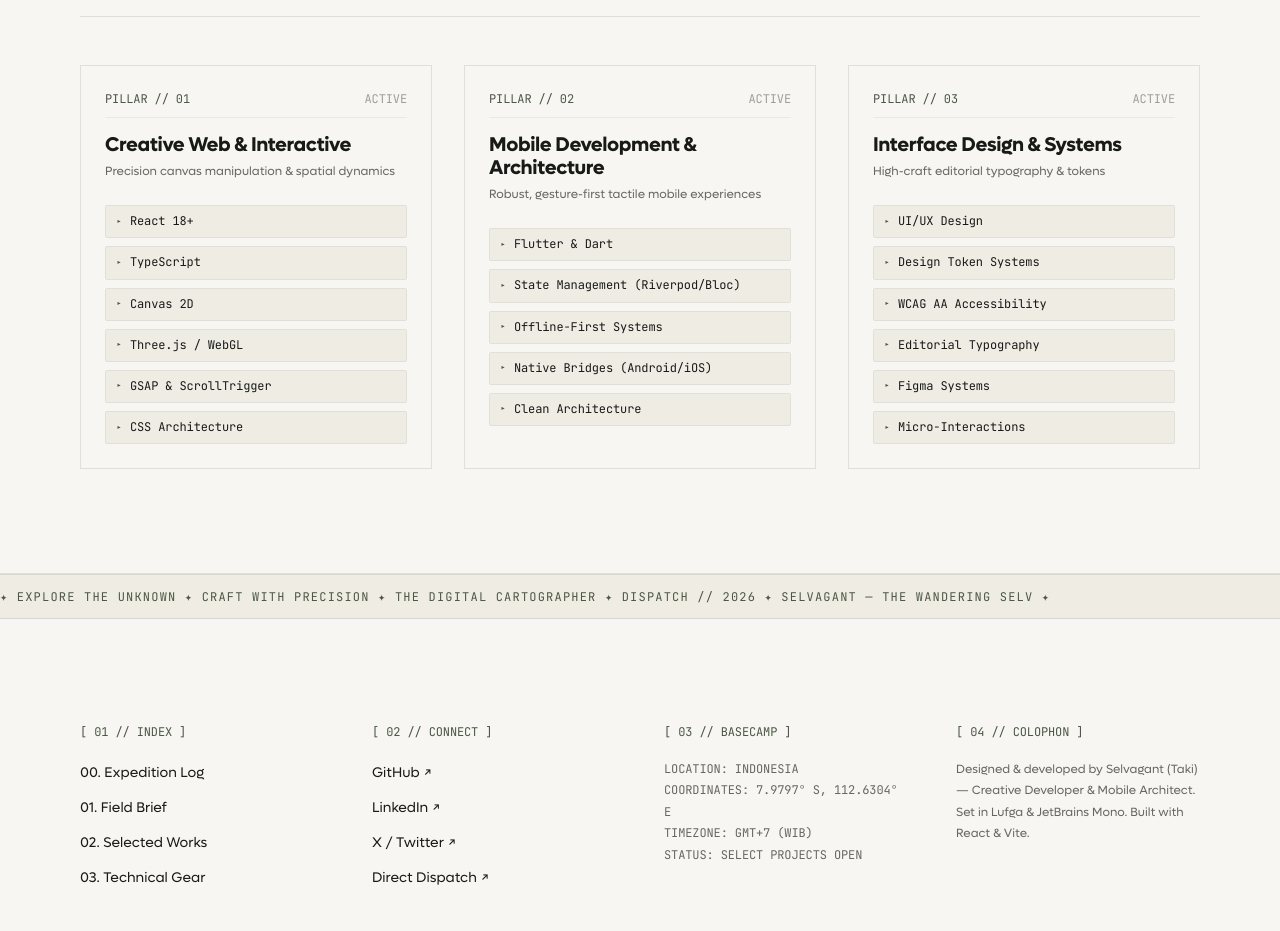
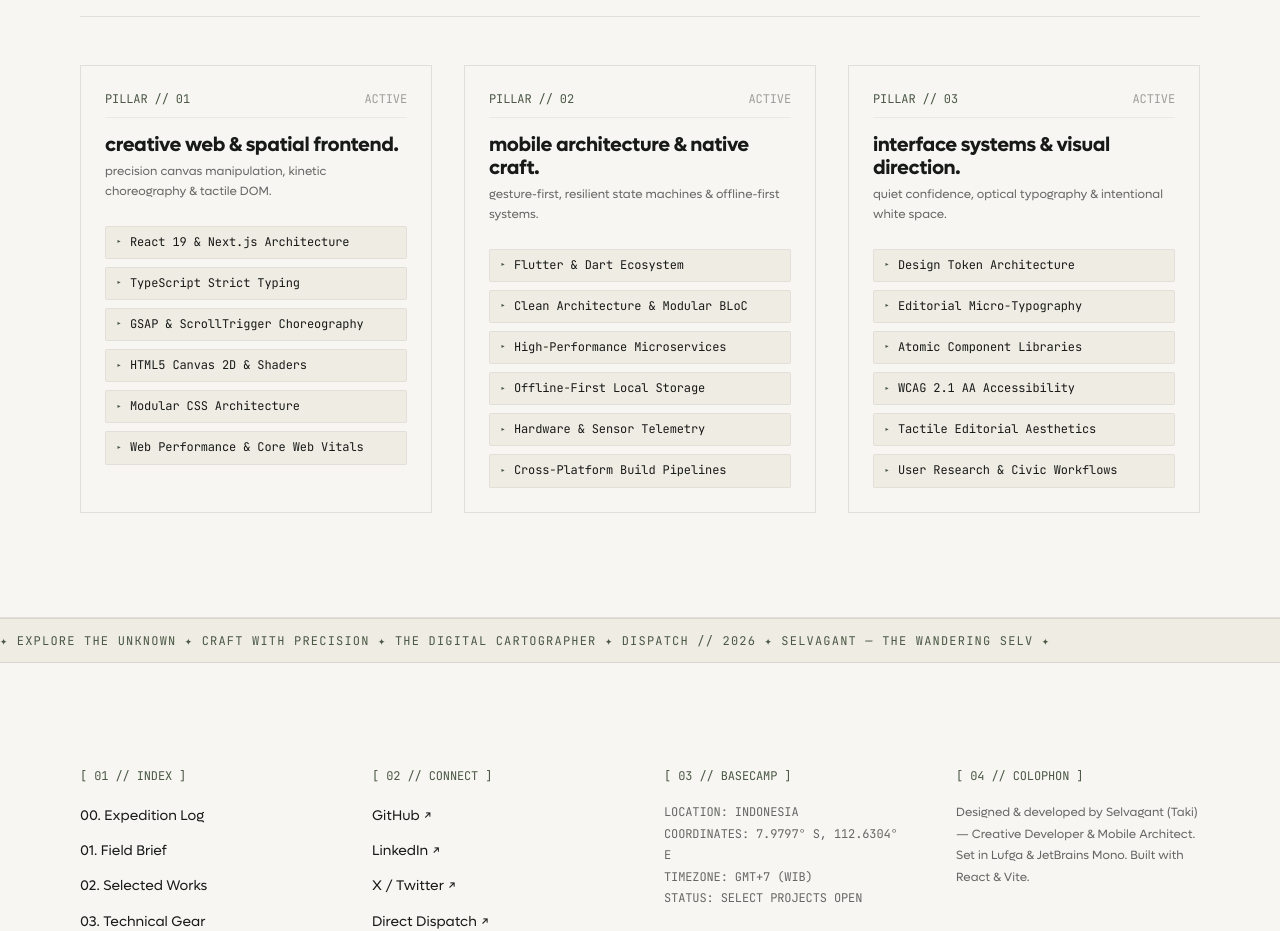
Before and after one commit to intxdv/adventure-log, a React (Vite) app: page / in a window 1280 px wide. Shown: the part 3900-4831 px from the top of the page. Built offline with nearby package versions, Linux system fonts and the light colour scheme.

Commit message:
feat(arsenal): establish structured capability schema and 3-pillar data in arsenal.ts

```diff
--- a/src/components/FieldArsenal.tsx
+++ b/src/components/FieldArsenal.tsx
@@ -92,7 +92,7 @@ export const FieldArsenal: React.FC = () => {
                 <ul style={{ display: 'flex', flexDirection: 'column', gap: 'var(--space-xs)' }}>
                   {pillar.skills.map((skill) => (
                     <li
-                      key={skill}
+                      key={skill.name}
                       style={{
                         display: 'flex',
                         alignItems: 'center',
@@ -108,7 +108,7 @@ export const FieldArsenal: React.FC = () => {
                         ▸
                       </span>
                       <span className="font-mono" style={{ fontSize: 'var(--text-xs)' }}>
-                        {skill}
+                        {skill.name}
                       </span>
                     </li>
                   ))}
--- a/src/data/arsenal.ts
+++ b/src/data/arsenal.ts
@@ -3,20 +3,56 @@ import type { ArsenalPillar } from '../types';
 export const initialArsenal: ArsenalPillar[] = [
   {
     id: 'creative-web',
-    title: 'Creative Web & Interactive',
-    tagline: 'Precision canvas manipulation & spatial dynamics',
-    skills: ['React 18+', 'TypeScript', 'Canvas 2D', 'Three.js / WebGL', 'GSAP & ScrollTrigger', 'CSS Architecture']
+    pillarIndex: 'PILLAR // 01',
+    code: 'GEAR.WEB // 01',
+    title: 'creative web & spatial frontend.',
+    tagline: 'precision canvas manipulation, kinetic choreography & tactile DOM.',
+    description:
+      'Arsitektur antarmuka web performa tinggi yang memadukan tipografi editorial Swiss, micro-interactions berbasis fisika, dan manipulasi spatial canvas 2D.',
+    skills: [
+      { name: 'React 19 & Next.js Architecture', spec: 'Modern concurrent state & SSR pipelines', highlight: true },
+      { name: 'TypeScript Strict Typing', spec: 'Zero-runtime ambiguity & typed contract design', highlight: true },
+      { name: 'GSAP & ScrollTrigger Choreography', spec: 'Frame-synchronized viewport orchestration', highlight: true },
+      { name: 'HTML5 Canvas 2D & Shaders', spec: 'Generative paper grain & fluid particles' },
+      { name: 'Modular CSS Architecture', spec: 'Semantic design tokens & responsive fluid typography' },
+      { name: 'Web Performance & Core Web Vitals', spec: 'CLS < 0.05, sub-second LCP & bundle budget' },
+    ],
+    tools: ['React 19', 'TypeScript', 'Vite', 'Next.js', 'GSAP', 'Tailwind', 'Canvas 2D'],
   },
   {
     id: 'mobile-craft',
-    title: 'Mobile Development & Architecture',
-    tagline: 'Robust, gesture-first tactile mobile experiences',
-    skills: ['Flutter & Dart', 'State Management (Riverpod/Bloc)', 'Offline-First Systems', 'Native Bridges (Android/iOS)', 'Clean Architecture']
+    pillarIndex: 'PILLAR // 02',
+    code: 'GEAR.MOBILE // 02',
+    title: 'mobile architecture & native craft.',
+    tagline: 'gesture-first, resilient state machines & offline-first systems.',
+    description:
+      'Pengembangan aplikasi mobile lintas platform dengan penekanan pada responsivitas sentuhan 60fps, Clean Architecture, sinkronisasi offline-first, dan backend microservices berlatensi rendah.',
+    skills: [
+      { name: 'Flutter & Dart Ecosystem', spec: 'Production cross-platform mobile engineering', highlight: true },
+      { name: 'Clean Architecture & Modular BLoC', spec: 'Decoupled domain, data, and presentation layers', highlight: true },
+      { name: 'High-Performance Microservices', spec: 'Elysia.js & Bun runtime for sub-ms REST dispatch', highlight: true },
+      { name: 'Offline-First Local Storage', spec: 'SQLite, Drift, Hive & resilient offline queuing' },
+      { name: 'Hardware & Sensor Telemetry', spec: 'Camera streaming, MediaPipe CV, & biometric inputs' },
+      { name: 'Cross-Platform Build Pipelines', spec: 'Hermetic release builds & mobile optimization' },
+    ],
+    tools: ['Flutter', 'Dart', 'Elysia', 'Bun', 'Riverpod', 'SQLite', 'REST API'],
   },
   {
     id: 'interface-systems',
-    title: 'Interface Design & Systems',
-    tagline: 'High-craft editorial typography & tokens',
-    skills: ['UI/UX Design', 'Design Token Systems', 'WCAG AA Accessibility', 'Editorial Typography', 'Figma Systems', 'Micro-Interactions']
-  }
+    pillarIndex: 'PILLAR // 03',
+    code: 'GEAR.DESIGN // 03',
+    title: 'interface systems & visual direction.',
+    tagline: 'quiet confidence, optical typography & intentional white space.',
+    description:
+      'Perancangan sistem visual holistik yang menolak template pasaran (*anti-slop*), berakar pada disiplin tipografi Swiss, token desain terukur, dan kepatuhan aksesibilitas tinggi.',
+    skills: [
+      { name: 'Design Token Architecture', spec: 'Semantic contrast scales, light/dark modes, and hairlines', highlight: true },
+      { name: 'Editorial Micro-Typography', spec: 'Optical rhythm, kerning discipline, and editorial serif pairings', highlight: true },
+      { name: 'Atomic Component Libraries', spec: 'Figma variants, interactive auto-layouts, & design kits', highlight: true },
+      { name: 'WCAG 2.1 AA Accessibility', spec: 'Keyboard focus traversal, contrast ratios, & aria semantics' },
+      { name: 'Tactile Editorial Aesthetics', spec: 'Field journal, blueprint frames, and dossier layouts' },
+      { name: 'User Research & Civic Workflows', spec: 'Heuristic evaluation & empathy for non-digital natives' },
+    ],
+    tools: ['Figma', 'Design Tokens', 'Editorial Type', 'WCAG AA', 'UI/UX Audit', 'SVG Blueprint'],
+  },
 ];
```
Also changed, not shown: src/types/index.ts (+11 -1 lines).
